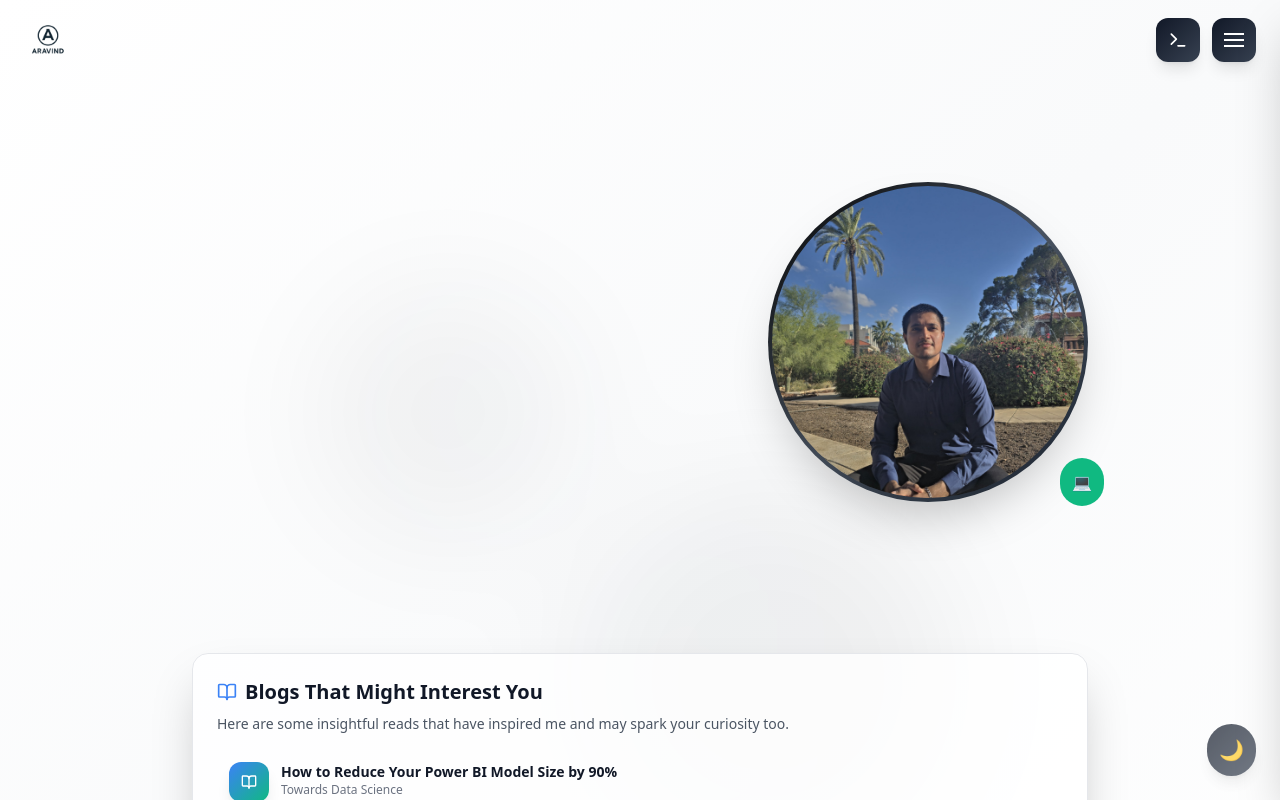
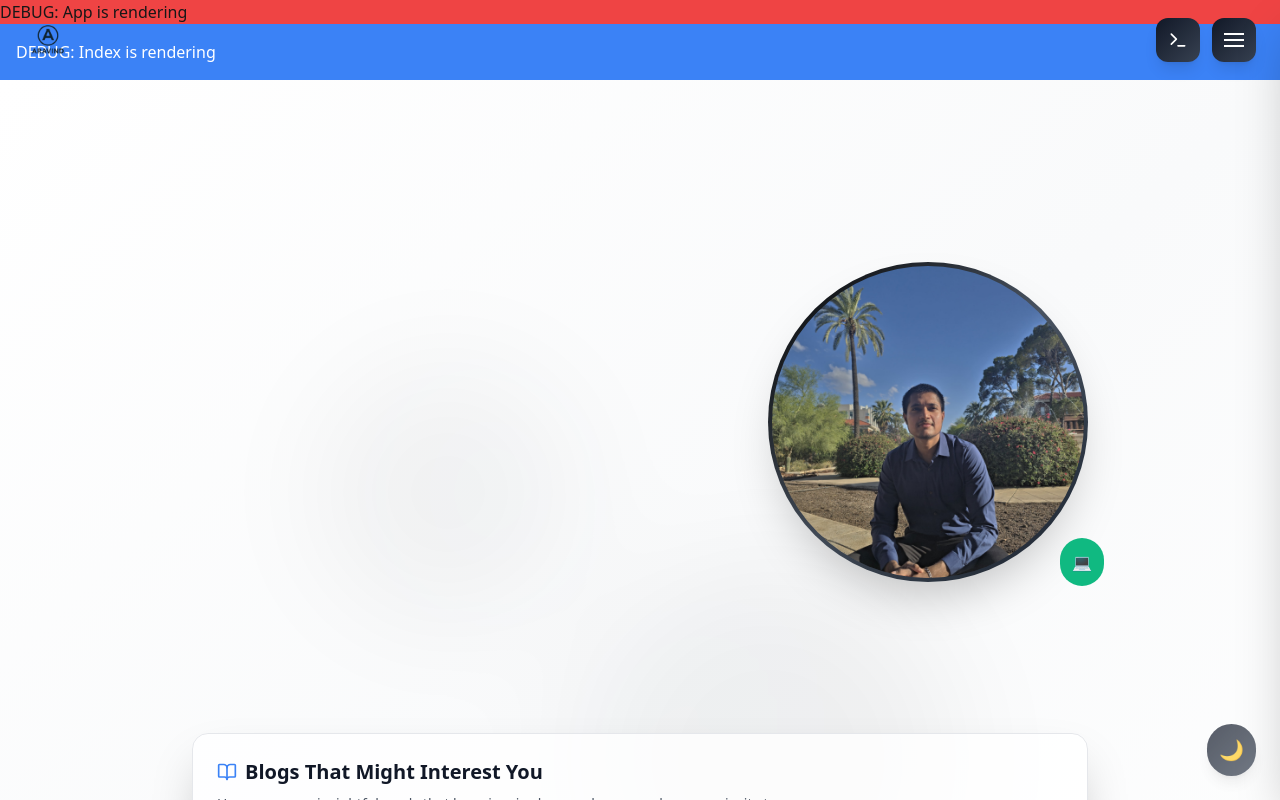
Before and after one commit to Aravind-shrenivas/my-portfolio, a React (Vite) app: page / in a window 1280 px wide. Shown: the top 800 px of the page. Built offline with nearby package versions, Linux system fonts and the light colour scheme.

Commit message:
Fix: Blank screen issue
The user reported seeing a blank white screen.

```diff
--- a/src/App.tsx
+++ b/src/App.tsx
@@ -20,6 +20,8 @@ const App = () => {
     <QueryClientProvider client={queryClient}>
       <TooltipProvider>
         <TerminalProvider>
+          <div className="min-h-screen bg-red-500">
+            <div>DEBUG: App is rendering</div>
             <Toaster />
             <Sonner />
             <Terminal />
@@ -27,6 +29,7 @@ const App = () => {
               <Route path="/" element={<Index />} />
               <Route path="*" element={<NotFound />} />
             </Routes>
+          </div>
         </TerminalProvider>
       </TooltipProvider>
     </QueryClientProvider>
--- a/src/pages/Index.tsx
+++ b/src/pages/Index.tsx
@@ -20,7 +20,8 @@ const Index = () => {
 
   return (
     <ThemeProvider>
-      <div className="min-h-screen bg-white dark:bg-black transition-colors duration-300">
+      <div className="min-h-screen bg-blue-500">
+        <div className="text-white p-4">DEBUG: Index is rendering</div>
         <Header />
         <main className="relative">
           <AboutMe />
```
Lines whose indentation alone changed are shown as unchanged.
